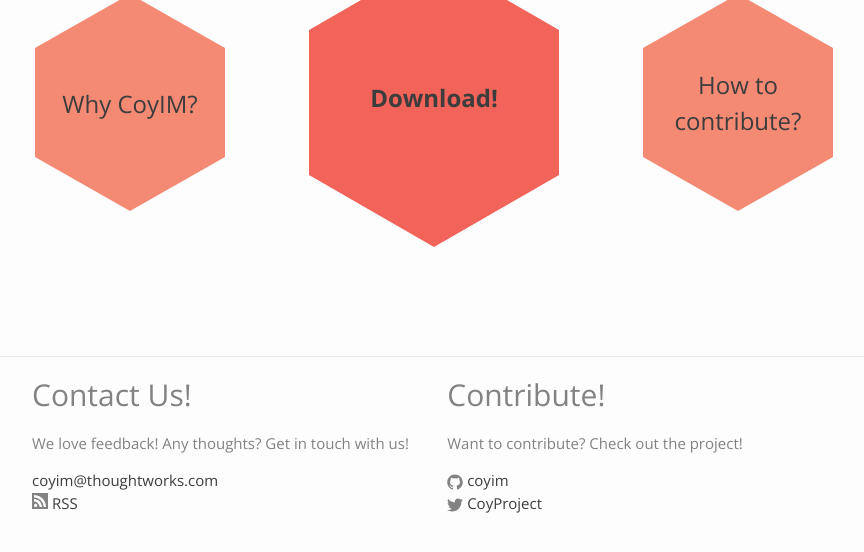
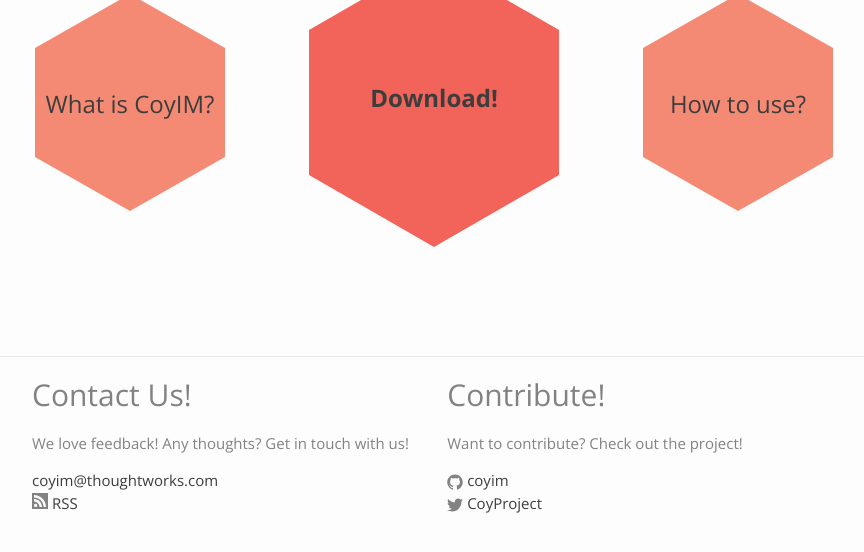
Before and after one commit to coyim/coyim-page, a Jekyll site: the page built from index.html, in a window 1280 px wide and 1076 px high. Shown: the part 502-1054 px from the top of the window, without its empty margins (238-1102 px from the left). Built offline with Jekyll 4.4.1, drawn with Linux system fonts in a browser that asks for light colours.

Commit message:
Changed the 3 main hexagons

```diff
--- a/index.html
+++ b/index.html
@@ -22,8 +22,8 @@
 
 <table class="hexa">
  <tr>
-	 <td><div class="hexagon"><span class="hexa-content"><a href="/why-coyim">Why CoyIM?<a></span></div><span style="margin-right: 80px;"></span></td>
+	 <td><div class="hexagon"><span class="hexa-content"><a href="/why-coyim">What is CoyIM?<a></span></div><span style="margin-right: 80px;"></span></td>
 	 <td><div class="hexagon-download"><span class="hexa-content"><a href="/download"><strong>Download!</strong></a></span></div><span style="margin-right: 80px;"></span></td>
-			 <td><div class="hexagon"><span class="hexa-content" style="padding-top: 10%;"><a href="/contribute">How to contribute?</a></span></div><span style="margin-right: 5px;"></span></td>
+	 <td><div class="hexagon"><span class="hexa-content"><a href="/contribute">How to use?</a></span></div><span style="margin-right: 5px;"></span></td>
  </tr>
 </table>
```
